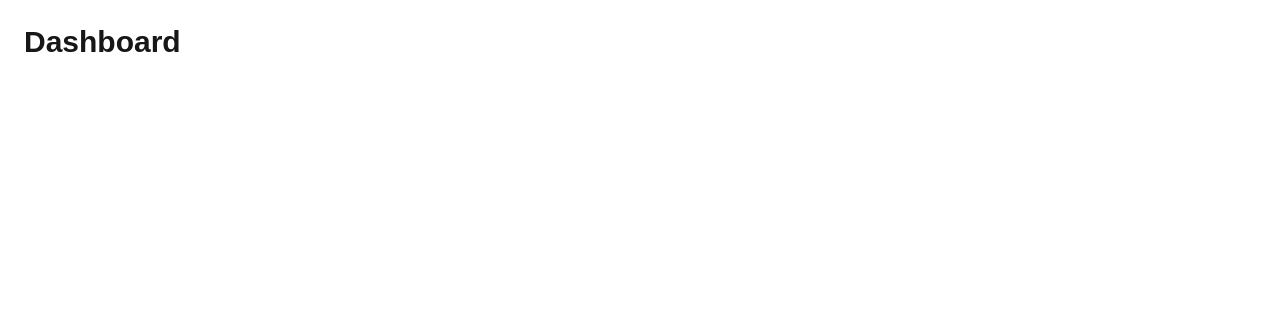
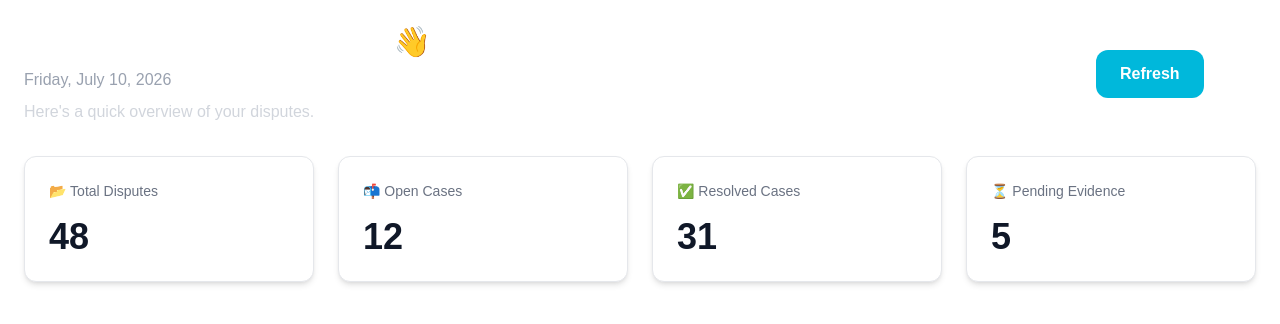
Before and after one commit to ShubhamReddy06/devtrack-ai, a Next.js app: page /dashboard in a window 1280 px wide. Shown: the top 324 px of the page. Built offline with nearby package versions, Linux system fonts and the light colour scheme.

Commit message:
feat: build merchant dashboard overview with reusable stats cards

```diff
--- a/src/app/dashboard/page.tsx
+++ b/src/app/dashboard/page.tsx
@@ -1,9 +1,50 @@
+"use client";
+
+import Button from "@/components/ui/Button";
+import StatsCard from "@/components/dashboard/StatsCard";
+
 export default function DashboardPage() {
+  const today = new Date().toLocaleDateString("en-US", {
+    weekday: "long",
+    day: "numeric",
+    month: "long",
+    year: "numeric",
+  });
+
+  const handleRefresh = () => {
+    console.log("Refreshing dashboard...");
+  };
+
   return (
-    <div className="p-6">
-      <h1 className="text-3xl font-bold">
-        Dashboard
-      </h1>
+    <div className="p-6 space-y-8">
+      {/* Header */}
+      <div className="flex flex-col gap-4 md:flex-row md:items-center md:justify-between">
+        <div>
+          <h1 className="text-3xl font-bold text-white">
+            Welcome back, Shubham 👋
+          </h1>
+
+          <p className="mt-2 text-gray-400">{today}</p>
+
+          <p className="mt-2 text-gray-300">
+            Here's a quick overview of your disputes.
+          </p>
+        </div>
+
+        <div className="w-40">
+          <Button onClick={handleRefresh}>
+            Refresh
+          </Button>
+        </div>
+      </div>
+
+      {/* Statistics */}
+      <div className="grid grid-cols-1 gap-6 sm:grid-cols-2 lg:grid-cols-4">
+        <StatsCard title="📂 Total Disputes" value={48} />
+        <StatsCard title="📬 Open Cases" value={12} />
+        <StatsCard title="✅ Resolved Cases" value={31} />
+        <StatsCard title="⏳ Pending Evidence" value={5} />
+      </div>
     </div>
   );
 }
--- /dev/null
+++ b/src/components/dashboard/StatsCard.tsx
@@ -0,0 +1,21 @@
+interface StatsCardProps {
+  title: string;
+  value: number;
+}
+
+export default function StatsCard({
+  title,
+  value,
+}: StatsCardProps) {
+  return (
+    <div className="rounded-xl border border-gray-200 bg-white p-6 shadow-md transition-all duration-300 hover:-translate-y-1 hover:shadow-xl">
+      <h3 className="text-sm font-medium text-gray-500">
+        {title}
+      </h3>
+
+      <p className="mt-4 text-4xl font-bold text-gray-900">
+        {value}
+      </p>
+    </div>
+  );
+}
--- a/src/components/ui/Button.tsx
+++ b/src/components/ui/Button.tsx
@@ -1,27 +1,32 @@
 import { ReactNode } from "react";
 
 interface ButtonProps {
-  children: ReactNode;
+  children?: ReactNode;
+  text?: string;
   onClick?: () => void;
   disabled?: boolean;
+  type?: "button" | "submit" | "reset";
 }
 
 export default function Button({
   children,
+  text,
   onClick,
   disabled = false,
+  type = "button",
 }: ButtonProps) {
   return (
     <button
+      type={type}
       onClick={onClick}
       disabled={disabled}
-      className={`w-full rounded-xl py-3 font-semibold text-white transition duration-300 ${
+      className={`rounded-xl px-6 py-3 font-semibold text-white transition duration-300 ${
         disabled
           ? "cursor-not-allowed bg-gray-600"
           : "bg-cyan-500 hover:bg-cyan-600"
       }`}
     >
-      {children}
+      {children ?? text}
     </button>
   );
 }
```
